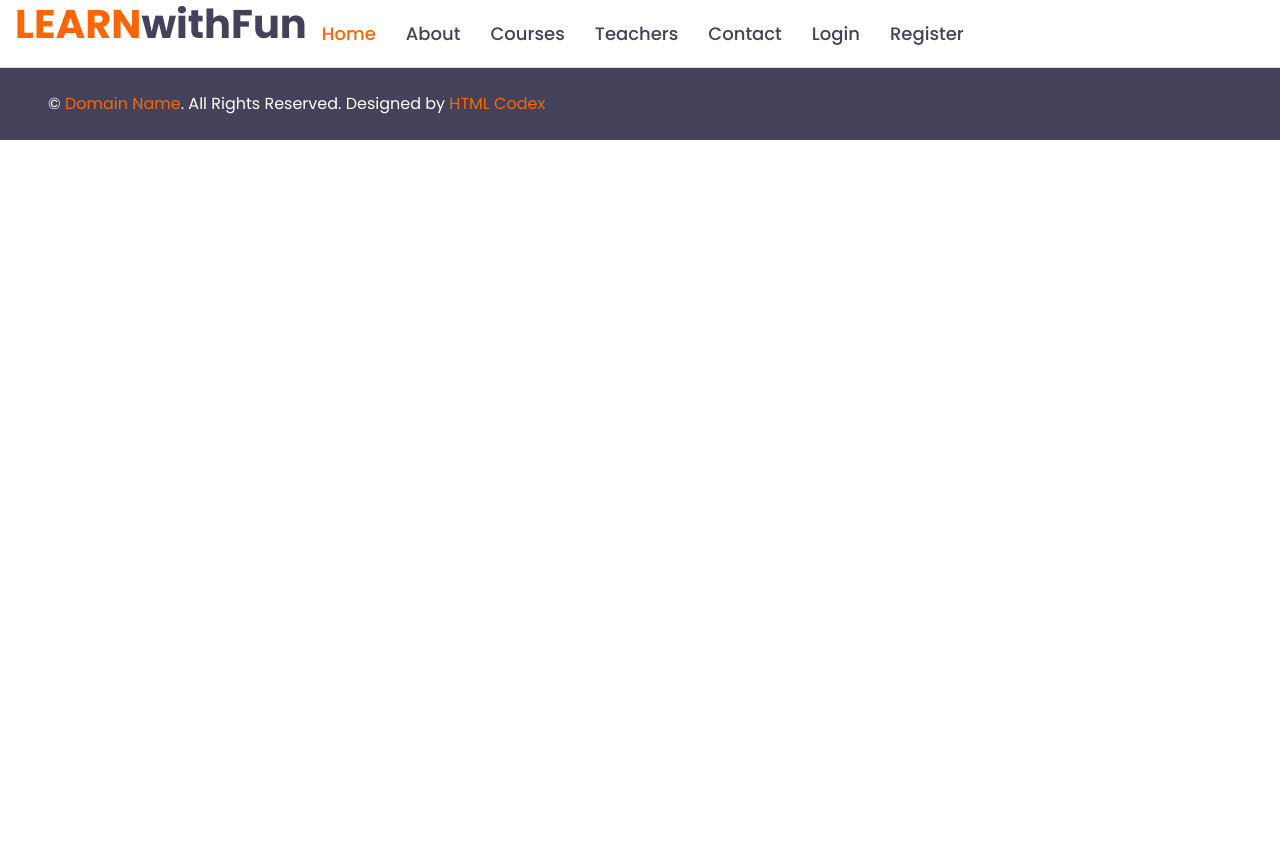
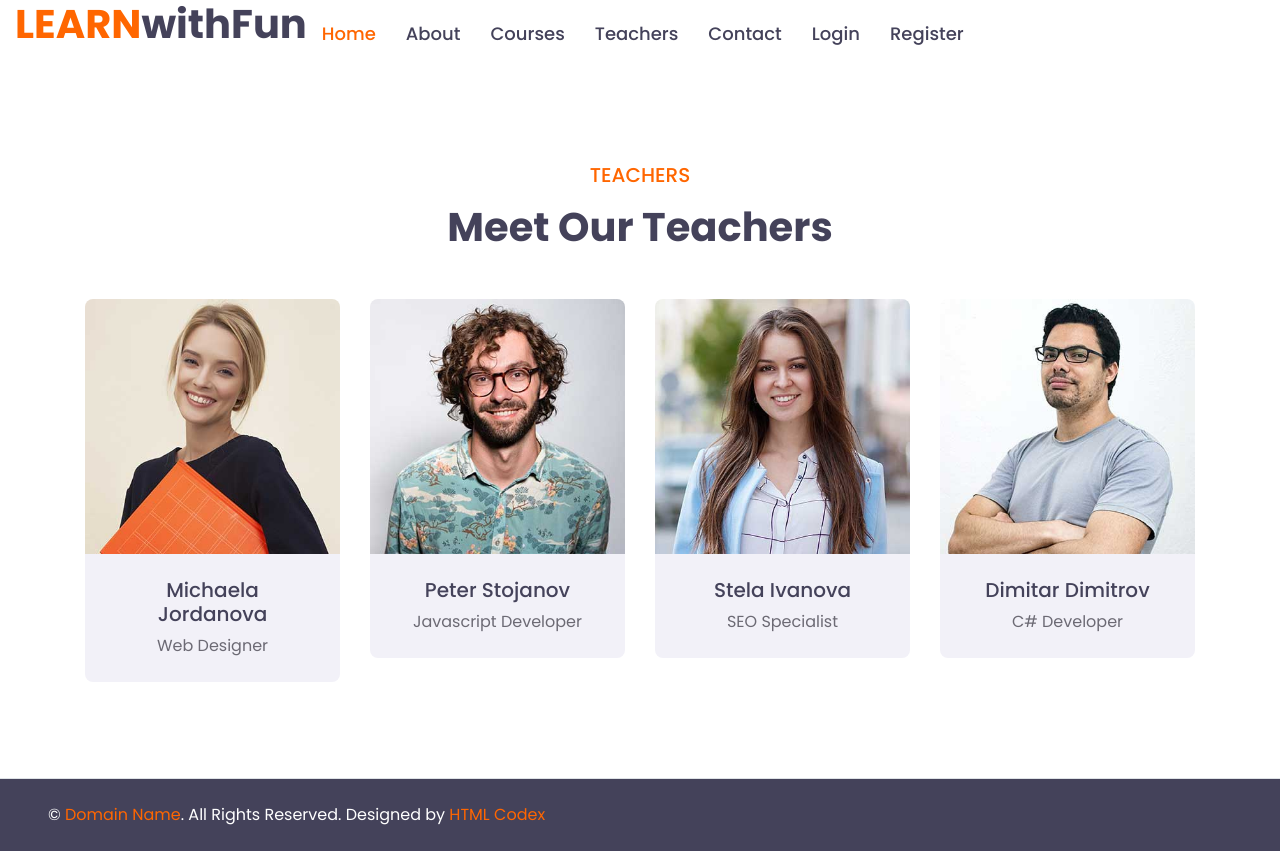
Before and after one commit to TeodorTod/Learn-With-Fun, a React (Create React App) app: page /teachers in a window 1280 px wide. Before the commit the page ends 800 px from the top, so only its background shows below. Built offline with nearby package versions, Linux system fonts and the light colour scheme.

Commit message:
add teachers component

```diff
--- a/src/App.js
+++ b/src/App.js
@@ -11,6 +11,7 @@ import Footer from "./components/Footer/Footer";
 import Register from "./components/Register/Register";
 import MyCorses from './components/MyCourses/MyCourses';
 import AddQuestions from './components/AddQuestions/AddQuestions';
+import Teachers from './components/Teachers/Teachers';
 
 
 function App() {
@@ -39,6 +40,7 @@ function App() {
         <Route path="/about" element={<About />} />
         <Route path="/courses" element={<MyCorses />} />
         <Route path="/add-questions" element={<AddQuestions />} />
+        <Route path='/teachers' element={<Teachers />} />
         <Route path="/login" element={<Login />}/>
         <Route path="/register" element={<Register />}/>
 
--- a/src/components/Login/Login.js
+++ b/src/components/Login/Login.js
@@ -49,6 +49,9 @@ const Login = () => {
                         </span>
                     </p>
                     <input id="button-sub" className="button submit" type="submit" value="Login" />
+                    <p>Dont have an account?
+                        <a href="/register">Sign up</a>.
+                    </p>
                 </fieldset>
             </form>
         </section>
--- a/src/components/Register/Register.js
+++ b/src/components/Register/Register.js
@@ -39,6 +39,9 @@ const Register = () => {
                         </span>
                     </p>
                     <input id="button-sub" className="button submit" type="submit" value="Register" />
+                    <p>Already have an account?
+                        <a href="/login">Sign in</a>.
+                    </p>
                 </fieldset>
             </form>
         </section>
--- /dev/null
+++ b/src/components/Teachers/Teachers.js
@@ -0,0 +1,80 @@
+const Teachers = () => {
+    return (
+        <div className="container-fluid py-5">
+        <div className="container pt-5 pb-3">
+            <div className="text-center mb-5">
+                <h5 className="text-primary text-uppercase mb-3" >Teachers</h5>
+                <h1>Meet Our Teachers</h1>
+            </div>
+            <div className="row">
+                <div className="col-md-6 col-lg-3 text-center team mb-4">
+                    <div className="team-item rounded overflow-hidden mb-2">
+                        <div className="team-img position-relative">
+                            <img className="img-fluid" src="img/team-1.jpg" alt="fluid" />
+                            <div className="team-social">
+                                <a className="btn btn-outline-light btn-square mx-1" href="#"><i className="fab fa-twitter"></i></a>
+                                <a className="btn btn-outline-light btn-square mx-1" href="#"><i className="fab fa-facebook-f"></i></a>
+                                <a className="btn btn-outline-light btn-square mx-1" href="#"><i className="fab fa-linkedin-in"></i></a>
+                            </div>
+                        </div>
+                        <div className="bg-secondary p-4">
+                            <h5>Michaela Jordanova</h5>
+                            <p className="m-0">Web Designer</p>
+                        </div>
+                    </div>
+                </div>
+                <div className="col-md-6 col-lg-3 text-center team mb-4">
+                    <div className="team-item rounded overflow-hidden mb-2">
+                        <div className="team-img position-relative">
+                            <img className="img-fluid" src="img/team-2.jpg" alt="my=fluid" />
+                            <div className="team-social">
+                                <a className="btn btn-outline-light btn-square mx-1" href="#"><i className="fab fa-twitter"></i></a>
+                                <a className="btn btn-outline-light btn-square mx-1" href="#"><i className="fab fa-facebook-f"></i></a>
+                                <a className="btn btn-outline-light btn-square mx-1" href="#"><i className="fab fa-linkedin-in"></i></a>
+                            </div>
+                        </div>
+                        <div className="bg-secondary p-4">
+                            <h5>Peter Stojanov</h5>
+                            <p className="m-0">Javascript Developer</p>
+                        </div>
+                    </div>
+                </div>
+                <div className="col-md-6 col-lg-3 text-center team mb-4">
+                    <div className="team-item rounded overflow-hidden mb-2">
+                        <div className="team-img position-relative">
+                            <img className="img-fluid" src="img/team-3.jpg" alt="our-team" />
+                            <div className="team-social">
+                                <a className="btn btn-outline-light btn-square mx-1" href="#"><i className="fab fa-twitter"></i></a>
+                                <a className="btn btn-outline-light btn-square mx-1" href="#"><i className="fab fa-facebook-f"></i></a>
+                                <a className="btn btn-outline-light btn-square mx-1" href="#"><i className="fab fa-linkedin-in"></i></a>
+                            </div>
+                        </div>
+                        <div className="bg-secondary p-4">
+                            <h5>Stela Ivanova</h5>
+                            <p className="m-0">SEO Specialist</p>
+                        </div>
+                    </div>
+                </div>
+                <div className="col-md-6 col-lg-3 text-center team mb-4">
+                    <div className="team-item rounded overflow-hidden mb-2">
+                        <div className="team-img position-relative">
+                            <img className="img-fluid" src="img/team-4.jpg" alt="team-4" />
+                            <div className="team-social">
+                                <a className="btn btn-outline-light btn-square mx-1" href="#"><i className="fab fa-twitter"></i></a>
+                                <a className="btn btn-outline-light btn-square mx-1" href="#"><i className="fab fa-facebook-f"></i></a>
+                                <a className="btn btn-outline-light btn-square mx-1" href="#"><i className="fab fa-linkedin-in"></i></a>
+                            </div>
+                        </div>
+                        <div className="bg-secondary p-4">
+                            <h5>Dimitar Dimitrov</h5>
+                            <p className="m-0">C# Developer</p>
+                        </div>
+                    </div>
+                </div>
+            </div>
+        </div>
+    </div>
+    );
+}
+
+export default Teachers;
```
Also changed, not shown: src/services/courseService.js (added, +33 -0 lines).
